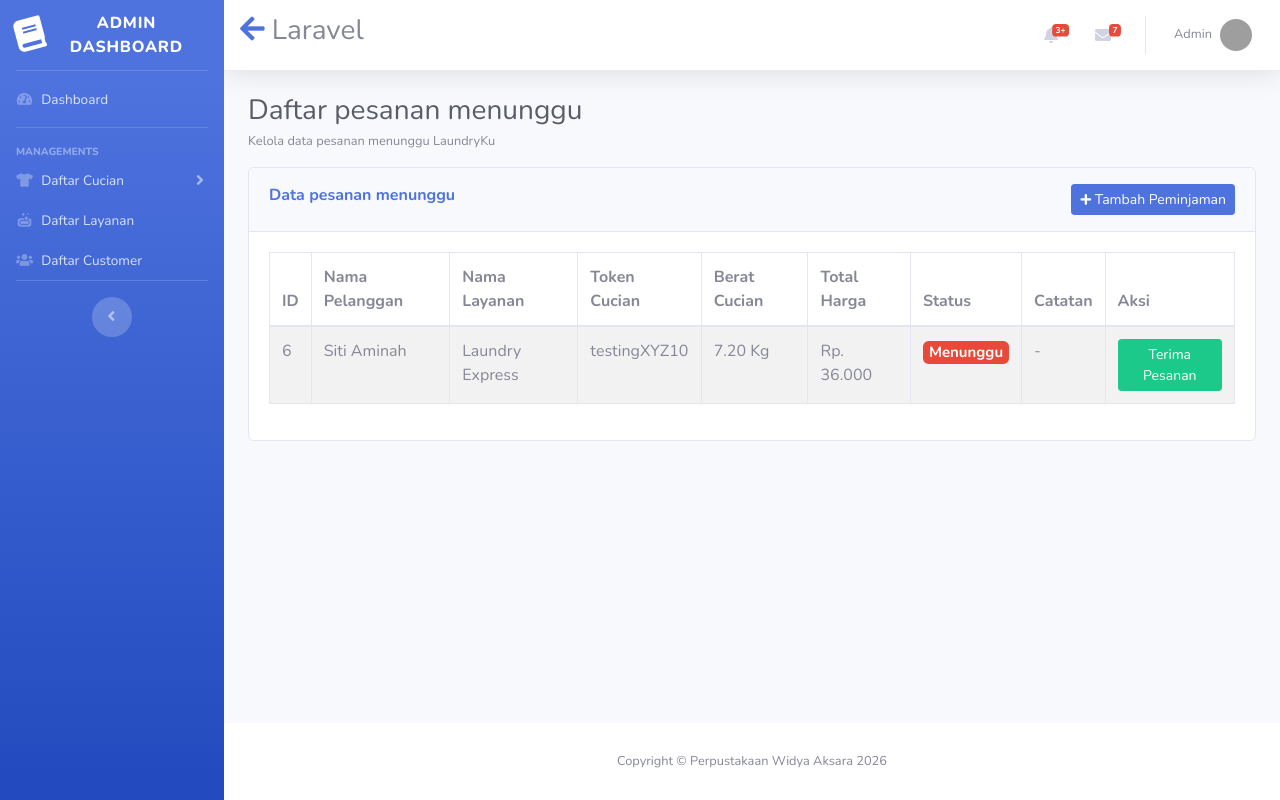
After one commit to zakyzaa-dev/LaundryKu, a Laravel app: page /admin/pesanan/menunggu in a window 1280 px wide. The commit adds this page. Run offline with Laravel 12, Linux system fonts and the light colour scheme; a user stored in the database is signed in; data comes from the database, SQL or seed files in the repository; grey boxes are pictures that could not be loaded.

Commit message:
ini ngapain tadi yak

```diff
--- a/app/Enum/OrderStatus.php
+++ b/app/Enum/OrderStatus.php
@@ -6,6 +6,7 @@ use function PHPUnit\Framework\matches;
 
 enum OrderStatus: string
 {
+    case Menunggu = "Menunggu";
     case Diterima = "Diterima";
     case Diproses = "Diproses";
     case Selesai = "Selesai";
@@ -15,6 +16,7 @@ enum OrderStatus: string
     {
         return match($this)
         {
+            self::Menunggu => "Menunggu konfirmasi",
             self::Diterima => "Laundry diterima",
             self::Diproses => "Laundry sedang diproses",
             self::Selesai => "Laundry selesai dicuci",
--- a/app/Http/Controllers/OrderController.php
+++ b/app/Http/Controllers/OrderController.php
@@ -29,7 +29,7 @@ class OrderController extends Controller
             'token' => $token,
             'weight' => $validated['weight'],
             'total_price' => $price,
-            'status' => OrderStatus::Diterima,
+            'status' => OrderStatus::Menunggu,
             'note' => $validated['note']
         ]);
     }
@@ -53,7 +53,7 @@ class OrderController extends Controller
         $validated = $req->validate([
             'weight' => ['required', 'numeric', 'min:0', 'max:99'],
             'service' => ['required', 'numeric'],
-            'note' => ['string']
+            'note' => ['string', 'nullable']
         ]);
 
         // Simpan ke session agar bisa dipakai saat konfirmasi
--- a/app/Http/Controllers/dashboard/PesananController.php
+++ b/app/Http/Controllers/dashboard/PesananController.php
@@ -6,24 +6,44 @@ use App\Enum\OrderStatus;
 use App\Http\Controllers\Controller;
 use App\Models\Order;
 use Illuminate\Http\Request;
+use Illuminate\Validation\Rules\Enum;
 
 class PesananController extends Controller
 {
     public function selesai()
     {
-        $pesanans = Order::with('service', 'customer')->where('status', OrderStatus::Selesai)->latest()->get();
+        $pesanans = Order::with('service', 'customer')->where('status', OrderStatus::Selesai->value)->latest()->get();
 
         return view('dashboard.pesanan.pesanan-selesai', compact('pesanans'));
+    }
+
+    public function menunggu()
+    {
+        $pesanans = Order::with('service', 'customer')->where('status', OrderStatus::Menunggu->value)->latest()->get();
+        return view('dashboard.pesanan.pesanan-menunggu', compact('pesanans'));
     }
 
     public function baru()
     {
         $pesanans = Order::with('service', 'customer')
-            ->where('status', OrderStatus::Diterima)
-            ->orWhere('status', OrderStatus::Diproses)
+            ->where('status', OrderStatus::Diterima->value)
+            ->orWhere('status', OrderStatus::Diproses->value)
             ->latest()
             ->get();
 
         return view('dashboard.pesanan.pesanan-baru', compact('pesanans'));
     }
+
+    public function updateStatus(Order $pesanan, Request $req)
+    {
+        $validated = $req->validate([
+            'status' => ['required', new Enum(OrderStatus::class)]
+        ]);
+
+        $pesanan->update([
+            'status' => $validated['status']
+        ]);
+
+        return back()->with('success', 'Status pesanan berhasil diperbarui menjadi: ' . OrderStatus::from($validated['status'])->label());
+    }
 }
--- /dev/null
+++ b/resources/views/dashboard/pesanan/pesanan-menunggu.blade.php
@@ -0,0 +1,66 @@
+<x-layouts.dashboard title="Pesanan">
+    <h3 class="text-dark mt-3 mb-1">Daftar pesanan menunggu</h3>
+    <p class="text-muted small">Kelola data pesanan menunggu LaundryKu</p>
+
+    @if (session('success'))
+        <div class="alert alert-success">{{ session('success') }}</div>
+    @endif
+
+    <div class="card">
+        <div class="card-header py-3 d-flex justify-content-between align-items-center">
+            <h6 class="text-primary m0 font-weight-bold">Data pesanan menunggu</h6>
+            <a href="" class="btn-primary btn btn-sm">
+                <i class="fas fa-plus fa-sm"></i> Tambah Peminjaman
+            </a>
+        </div>
+        <div class="card-body">
+            <table class="table-striped table-bordered table">
+                <thead>
+                    <tr>
+                        <th>ID</th>
+                        <th>Nama Pelanggan</th>
+                        <th>Nama Layanan</th>
+                        <th>Token Cucian</th>
+                        <th>Berat Cucian</th>
+                        <th>Total Harga</th>
+                        <th>Status</th>
+                        <th>Catatan</th>
+                        <th>Aksi</th>
+                    </tr>
+                </thead>
+                <tbody>
+                    @forelse ($pesanans as $item)
+                        <tr>
+                            <td>{{ $item->id }}</td>
+                            <td>{{ $item->customer?->full_name ?? '-' }}</td>
+                            <td>{{ $item->service?->service_name ?? '-' }}</td>
+                            <td>{{ $item->token }}</td>
+                            <td>{{ $item->weight }} Kg</td>
+                            <td>Rp. {{ number_format($item->total_price, 0, ',', '.') }}</td>
+                            <td>
+                                <h5>
+                                    <span class="badge badge-danger">
+                                        {{ $item->status }}
+                                    </span>
+                                </h5>
+                            </td>
+                            <td style="max-width: 200px;">{{ $item->note ?? '-' }}</td>
+                            <td>
+                                <form action="{{ route('pesanan.updateStatus', $item->id) }}" method="post">
+                                    @method('PATCH')
+                                    @csrf
+                                    <input type="hidden" name="status" value="Diterima">
+                                    <button type="submit" class="btn btn-sm btn-success">Terima Pesanan</button>
+                                </form>
+                            </td>
+                        </tr>
+                    @empty
+                        <tr>
+                            <td colspan="9" class="text-muted text-center">Belum ada pesanan baru</td>
+                        </tr>
+                    @endforelse
+                </tbody>
+            </table>
+        </div>
+    </div>
+</x-layouts.dashboard>
--- a/resources/views/partials/dashboard/sidebar.blade.php
+++ b/resources/views/partials/dashboard/sidebar.blade.php
@@ -37,6 +37,8 @@
         <div id="collapseUtilities" class="collapse" aria-labelledby="headingUtilities" data-parent="#accordionSidebar">
             <div class="bg-white py-2 collapse-inner rounded">
                 <h6 class="collapse-header">Menu Cucian :</h6>
+                <a class="collapse-item" href="{{ route('pesanan.menunggu') }}">Antrean Cucian <span
+                        class="badge badge-danger badge-counter">7</span></a>
                 <a class="collapse-item" href="{{ route('pesanan.baru') }}">Cucian Masuk</a>
                 <a class="collapse-item" href="{{ route('pesanan.selesai') }}">Cucian Selesai</a>
             </div>
--- a/routes/web.php
+++ b/routes/web.php
@@ -47,6 +47,10 @@ Route::controller(DashboardController::class)->middleware(['auth', 'admin'])->na
 Route::controller(PesananController::class)->middleware(['auth', 'admin'])->name('pesanan.')->group(function () {
     Route::get('/admin/pesanan/masuk', 'baru')->name('baru');
     Route::get('/admin/pesanan/selesai', 'selesai')->name('selesai');
+    Route::get('/admin/pesanan/menunggu', 'menunggu')->name('menunggu');
+
+    // update status
+    Route::patch('admin/pesanan/{pesanan:id}/status', 'updateStatus')->name('updateStatus');
 });
 
 Route::controller(ServiceController::class)->middleware(['auth', 'admin'])->name('layanan.')->group(function () {
@@ -55,4 +59,5 @@ Route::controller(ServiceController::class)->middleware(['auth', 'admin'])->name
 
 Route::controller(CustomerController::class)->middleware(['auth', 'admin'])->name('customer.')->group(function () {
     Route::get('/admin/customer', 'index')->name('index');
+    Route::get('/admin/customer/create', 'create')->name('create');
 });
```
Also changed, not shown: database/seeders/OrderSeeder.php (+9 -0 lines), resources/views/dashboard/pesanan/pesanan-baru.blade.php (+33 -2 lines), database/migrations/2026_09_18_140016_create_orders_table.php, resources/views/dashboard/customer/create.blade.php (added), 1 other file.
